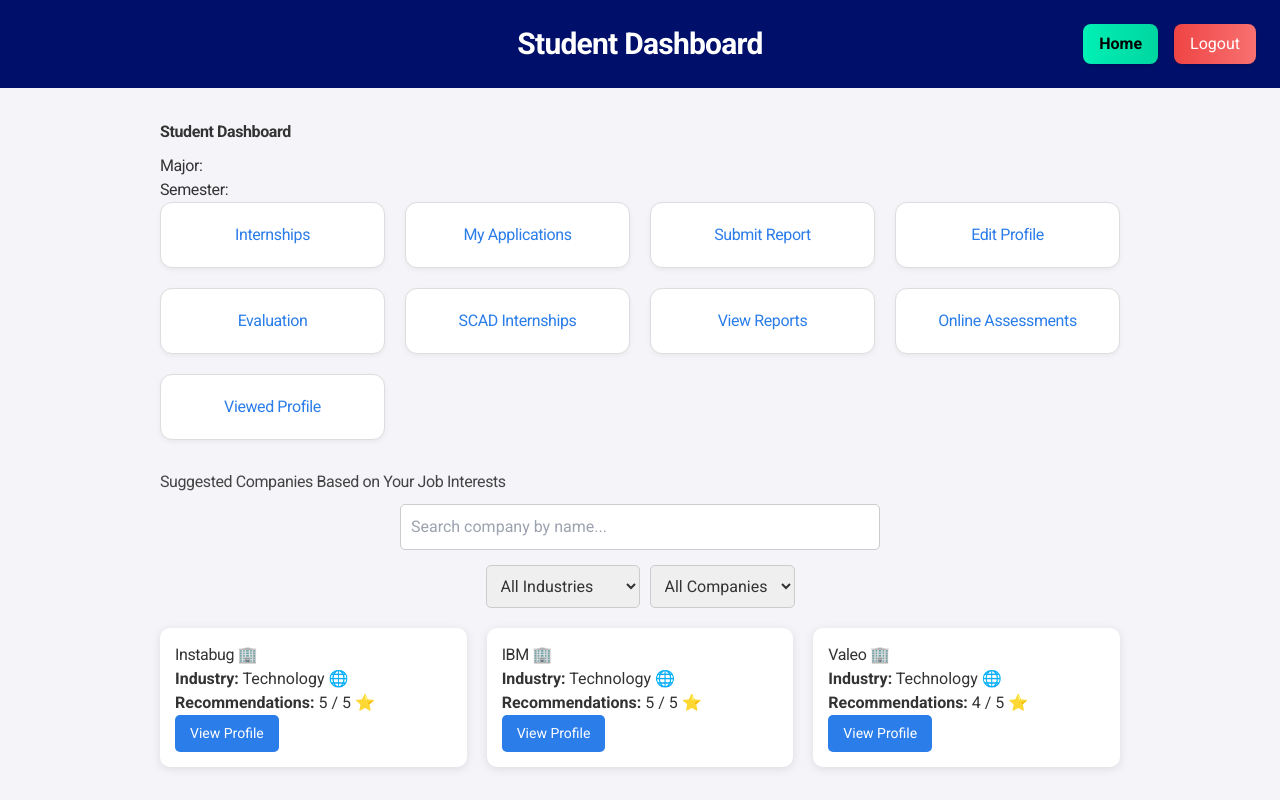
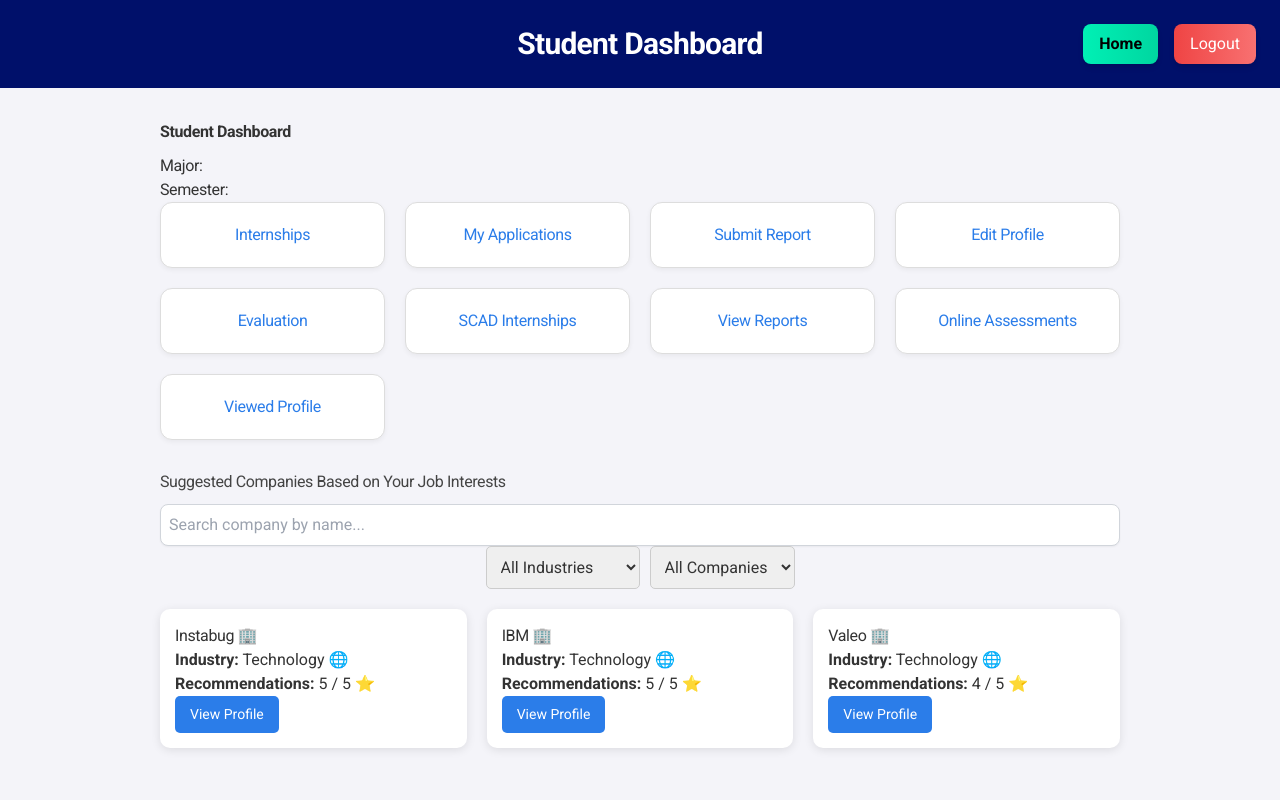
Before and after one commit to CSEN603-2025/Ghost-in-the-Machine, a React (Create React App) app: page /student-dashboard in a window 1280 px wide. Built offline with nearby package versions, Linux system fonts and the light colour scheme; a web font is replaced by a local one.

Commit message:
modularize student dashboard

```diff
--- /dev/null
+++ b/src/components/dashboard/CompanyCard.jsx
@@ -0,0 +1,34 @@
+import React from 'react';
+import { Link } from 'react-router-dom';
+
+const CompanyCard = ({ company }) => (
+  <div style={styles.card}>
+    <h3>{company.name} 🏢</h3>
+    <p><strong>Industry:</strong> {company.industry} 🌐</p>
+    <p><strong>Recommendations:</strong> {company.recommendations} / 5 ⭐</p>
+    <Link to={`/student/company/${company.name}`}>
+      <button style={styles.button}>View Profile</button>
+    </Link>
+  </div>
+);
+
+const styles = {
+  card: {
+    backgroundColor: 'white',
+    padding: '15px',
+    borderRadius: '10px',
+    boxShadow: '0 2px 10px rgba(0, 0, 0, 0.1)',
+    textAlign: 'left',
+  },
+  button: {
+    backgroundColor: '#2b7de9',
+    color: 'white',
+    padding: '8px 15px',
+    border: 'none',
+    borderRadius: '5px',
+    cursor: 'pointer',
+    fontSize: '14px',
+  },
+};
+
+export default CompanyCard;
--- /dev/null
+++ b/src/components/dashboard/CompanyFilter.jsx
@@ -0,0 +1,51 @@
+import React from 'react';
+
+const CompanyFilter = ({ companyFilter, onFilterChange, companies }) => (
+  <div style={styles.filterContainer}>
+    <select
+      name="industry"
+      value={companyFilter.industry}
+      onChange={onFilterChange}
+      style={styles.filterSelect}
+    >
+      <option value="">All Industries</option>
+      <option value="Technology">Technology</option>
+      <option value="Engineering">Engineering</option>
+      <option value="Pharmaceutical">Pharmaceutical</option>
+      <option value="Business">Business</option>
+    </select>
+
+    <select
+      name="company"
+      value={companyFilter.company}
+      onChange={onFilterChange}
+      style={styles.filterSelect}
+    >
+      <option value="">All Companies</option>
+      {companies
+        .filter((c) => companyFilter.industry === "" || c.industry === companyFilter.industry)
+        .map((company) => (
+          <option key={company.name} value={company.name}>
+            {company.name}
+          </option>
+        ))}
+    </select>
+  </div>
+);
+
+const styles = {
+  filterContainer: {
+    display: 'flex',
+    gap: '10px',
+    justifyContent: 'center',
+    marginBottom: '20px',
+  },
+  filterSelect: {
+    padding: '10px',
+    borderRadius: '5px',
+    border: '1px solid #ccc',
+    fontSize: '16px',
+  },
+};
+
+export default CompanyFilter;
--- /dev/null
+++ b/src/components/dashboard/DashboardLinkCard.jsx
@@ -0,0 +1,29 @@
+import React from 'react';
+import { Link } from 'react-router-dom';
+
+const DashboardLinkCard = ({ label, path }) => (
+  <Link to={path} style={{ textDecoration: 'none' }}>
+    <div style={styles.card}>
+      <h4 style={styles.label}>{label}</h4>
+    </div>
+  </Link>
+);
+
+const styles = {
+  card: {
+    backgroundColor: '#ffffff',
+    border: '1px solid #ddd',
+    borderRadius: '12px',
+    padding: '20px',
+    textAlign: 'center',
+    boxShadow: '0 2px 5px rgba(0,0,0,0.05)',
+    cursor: 'pointer',
+    transition: '0.3s',
+  },
+  label: {
+    margin: 0,
+    color: '#2b7de9',
+  },
+};
+
+export default DashboardLinkCard;
--- /dev/null
+++ b/src/components/dashboard/DashboardNavbar.jsx
@@ -0,0 +1,32 @@
+import React from "react";
+import { Link } from "react-router-dom";
+
+const DashboardNavbar = () => {
+  return (
+    <div className="fixed top-0 left-0 right-0 z-50 w-full bg-[#00106A] py-6 px-6 flex items-center justify-between">
+      <div className="w-1/3" />
+      <div className="w-1/3 text-center">
+        <h1 className="text-3xl font-bold text-white">Student Dashboard</h1>
+      </div>
+      <div className="w-1/3 flex justify-end space-x-4">
+        <button
+          onClick={() => (window.location.href = "/student")}
+          className="bg-gradient-to-r from-[#00F0B5] to-[#00D6A0] hover:from-[#00D6A0] hover:to-[#00F0B5] text-black font-semibold py-2 px-4 rounded-lg shadow-md transition-all duration-300"
+        >
+          Home
+        </button>
+        <button
+          onClick={() => {
+            localStorage.clear();
+            window.location.href = "/";
+          }}
+          className="bg-gradient-to-r from-red-500 to-red-400 hover:from-red-600 hover:to-red-500 text-white py-2 px-4 rounded-lg shadow-md transition-all duration-300"
+        >
+          Logout
+        </button>
+      </div>
+    </div>
+  );
+};
+
+export default DashboardNavbar;
--- /dev/null
+++ b/src/components/dashboard/StatusHeader.jsx
@@ -0,0 +1,13 @@
+import React from 'react';
+
+const StatusHeader = ({ major, semester, isPro }) => (
+  <div>
+    <h1 style={{ textAlign: 'left', marginBottom: '10px', fontWeight: 'bold' }}>
+      Student Dashboard {isPro && <span style={{ color: 'gold' }}>⭐ PRO</span>}
+    </h1>
+    <h3 style={{ textAlign: 'left' }}>Major: {major}</h3>
+    <h3 style={{ textAlign: 'left' }}>Semester: {semester}</h3>
+  </div>
+);
+
+export default StatusHeader;
--- a/src/pages/StudentDashboard.jsx
+++ b/src/pages/StudentDashboard.jsx
@@ -1,5 +1,10 @@
 import React, { useEffect, useState } from "react";
-import { Link } from "react-router-dom";
+import DashboardNavbar from "../components/dashboard/DashboardNavbar";
+import StatusHeader from "../components/dashboard/StatusHeader";
+import DashboardLinkCard from "../components/dashboard/DashboardLinkCard";
+import SearchBar from "../components/SearchBar";
+import CompanyFilter from "../components/dashboard/CompanyFilter";
+import CompanyCard from "../components/dashboard/CompanyCard";
 
 const allSuggestedCompanies = [
   { name: "Instabug", industry: "Technology", recommendations: 5 },
@@ -93,46 +98,11 @@ const StudentDashboard = () => {
   ];
 
   return (
-    <div style={styles.container}><div className="fixed top-0 left-0 right-0 z-50 w-full bg-[#00106A] py-6 px-6 flex items-center justify-between">
-
-  {/* Empty div for spacing or future icons */}
-  <div className="w-1/3" />
-
-  {/* Centered Title */}
-  <div className="w-1/3 text-center">
-    <h1 className="text-3xl font-bold text-white">Student Dashboard</h1>
-  </div>
-
-  {/* Home & Logout Buttons */}
-  <div className="w-1/3 flex justify-end space-x-4">
-    <button
-      onClick={() => window.location.href = "/student"}
-      className="bg-gradient-to-r from-[#00F0B5] to-[#00D6A0] hover:from-[#00D6A0] hover:to-[#00F0B5] text-black font-semibold py-2 px-4 rounded-lg shadow-md transition-all duration-300"
-    >
-      Home
-    </button>
-    <button
-      onClick={() => {
-        localStorage.clear();
-        window.location.href = "/";
-      }}
-      className="bg-gradient-to-r from-red-500 to-red-400 hover:from-red-600 hover:to-red-500 text-white py-2 px-4 rounded-lg shadow-md transition-all duration-300"
-    >
-      Logout
-    </button>
-  </div>
-</div>
-
-
+    <>
+      <DashboardNavbar />
+      <div style={styles.container}>
         <div style={styles.content}>
-        <h1 style={{ textAlign: "left", marginBottom: "10px", fontWeight: "bold" }}>
-          Student Dashboard {isPro && <span style={{ color: "gold" }}>⭐ PRO</span>}
-        </h1>
-
-        <h3 style={{ textAlign: "left" }}>Major: {selectedMajor}</h3>
-        <h3 style={{ textAlign: "left" }}>Semester: {selectedSemester}</h3>
-
-        {/* Display assessment score here if posted */}
+          <StatusHeader major={selectedMajor} semester={selectedSemester} isPro={isPro} />
           {assessmentScore !== null && (
             <div style={{ marginTop: "10px", color: "#2b7de9" }}>
               🧠 Latest Assessment Score: <strong>{assessmentScore} / 100</strong>
@@ -141,61 +111,28 @@ const StudentDashboard = () => {
 
           <div style={{ ...styles.cardContainer, marginBottom: "30px" }}>
             {dashboardLinks.map((link) => (
-            <Link to={link.path} key={link.label} style={{ textDecoration: "none" }}>
-              <div style={styles.dashboardCard}>
-                <h4 style={{ margin: 0, color: "#2b7de9" }}>{link.label}</h4>
-              </div>
-            </Link>
+              <DashboardLinkCard key={link.label} {...link} />
             ))}
           </div>
 
-
-        {/* Suggested Companies Section */}
           <h2 style={styles.heading}>Suggested Companies Based on Your Job Interests</h2>
 
-        {/* Search Bar */}
-        <input
-          type="text"
-          placeholder="Search company by name..."
+          <SearchBar
             value={searchText}
             onChange={(e) => setSearchText(e.target.value)}
-          style={styles.searchInput}
+            placeHolder="Search company by name..."
           />
 
-        {/* Filters */}
-        <div style={styles.filterContainer}>
-          <select name="industry" value={companyFilter.industry} onChange={handleCompanyFilterChange} style={styles.filterSelect}>
-            <option value="">All Industries</option>
-            <option value="Technology">Technology</option>
-            <option value="Engineering">Engineering</option>
-            <option value="Pharmaceutical">Pharmaceutical</option>
-            <option value="Business">Business</option>
-          </select>
+          <CompanyFilter
+            companyFilter={companyFilter}
+            onFilterChange={handleCompanyFilterChange}
+            companies={allSuggestedCompanies}
+          />
 
-          <select name="company" value={companyFilter.company} onChange={handleCompanyFilterChange} style={styles.filterSelect}>
-            <option value="">All Companies</option>
-            {allSuggestedCompanies
-              .filter((c) => companyFilter.industry === "" || c.industry === companyFilter.industry)
-              .map((company) => (
-                <option key={company.name} value={company.name}>
-                  {company.name}
-                </option>
-              ))}
-          </select>
-        </div>
-
-        {/* Company Cards */}
           <div style={styles.cardContainer}>
             {sortedCompanies.length > 0 ? (
-            sortedCompanies.map((company, index) => (
-              <div key={index} style={styles.card}>
-                <h3>{company.name} 🏢</h3>
-                <p><strong>Industry:</strong> {company.industry} 🌐</p>
-                <p><strong>Recommendations:</strong> {company.recommendations} / 5 ⭐</p>
-                <Link to={`/student/company/${company.name}`}>
-                  <button style={styles.button}>View Profile</button>
-                </Link>
-              </div>
+              sortedCompanies.map((company) => (
+                <CompanyCard key={company.name} company={company} />
               ))
             ) : (
               <p style={styles.noData}>No companies match your current interests and filters.</p>
@@ -203,28 +140,11 @@ const StudentDashboard = () => {
           </div>
         </div>
       </div>
+    </>
   );
 };
 
 const styles = {
-  navbar: {
-    backgroundColor: "white",
-    padding: "10px 20px",
-    display: "flex",
-    justifyContent: "space-between",
-    alignItems: "center",
-    borderBottom: "1px solid #ddd",
-    position: "fixed",
-    top: 0,
-    width: "100%",
-    zIndex: 10,
-  },
-  title: {
-    color: "#444",
-    margin: 0,
-    fontWeight: "bold",
-    fontSize: "1.5em",
-  },
   container: {
     display: "flex",
     justifyContent: "center",
@@ -252,25 +172,6 @@ const styles = {
     boxShadow: "0 2px 10px rgba(0, 0, 0, 0.1)",
     textAlign: "left",
   },
-  dashboardCard: {
-    backgroundColor: "#ffffff",
-    border: "1px solid #ddd",
-    borderRadius: "12px",
-    padding: "20px",
-    textAlign: "center",
-    boxShadow: "0 2px 5px rgba(0,0,0,0.05)",
-    cursor: "pointer",
-    transition: "0.3s",
-  },
-  button: {
-    backgroundColor: "#2b7de9",
-    color: "white",
-    padding: "8px 15px",
-    border: "none",
-    borderRadius: "5px",
-    cursor: "pointer",
-    fontSize: "14px",
-  },
   noData: {
     color: "grey",
     fontSize: "16px",
@@ -282,26 +183,6 @@ const styles = {
     textAlign: "left",
     color: "#444",
   },
-  filterContainer: {
-    display: "flex",
-    gap: "10px",
-    justifyContent: "center",
-    marginBottom: "20px",
-  },
-  filterSelect: {
-    padding: "10px",
-    borderRadius: "5px",
-    border: "1px solid #ccc",
-    fontSize: "16px",
-  },
-  searchInput: {
-    padding: "10px",
-    width: "50%",
-    borderRadius: "5px",
-    border: "1px solid #ccc",
-    marginBottom: "15px",
-    fontSize: "16px",
-  },
 };
 
 export default StudentDashboard;
```
Lines whose indentation alone changed are shown as unchanged.
